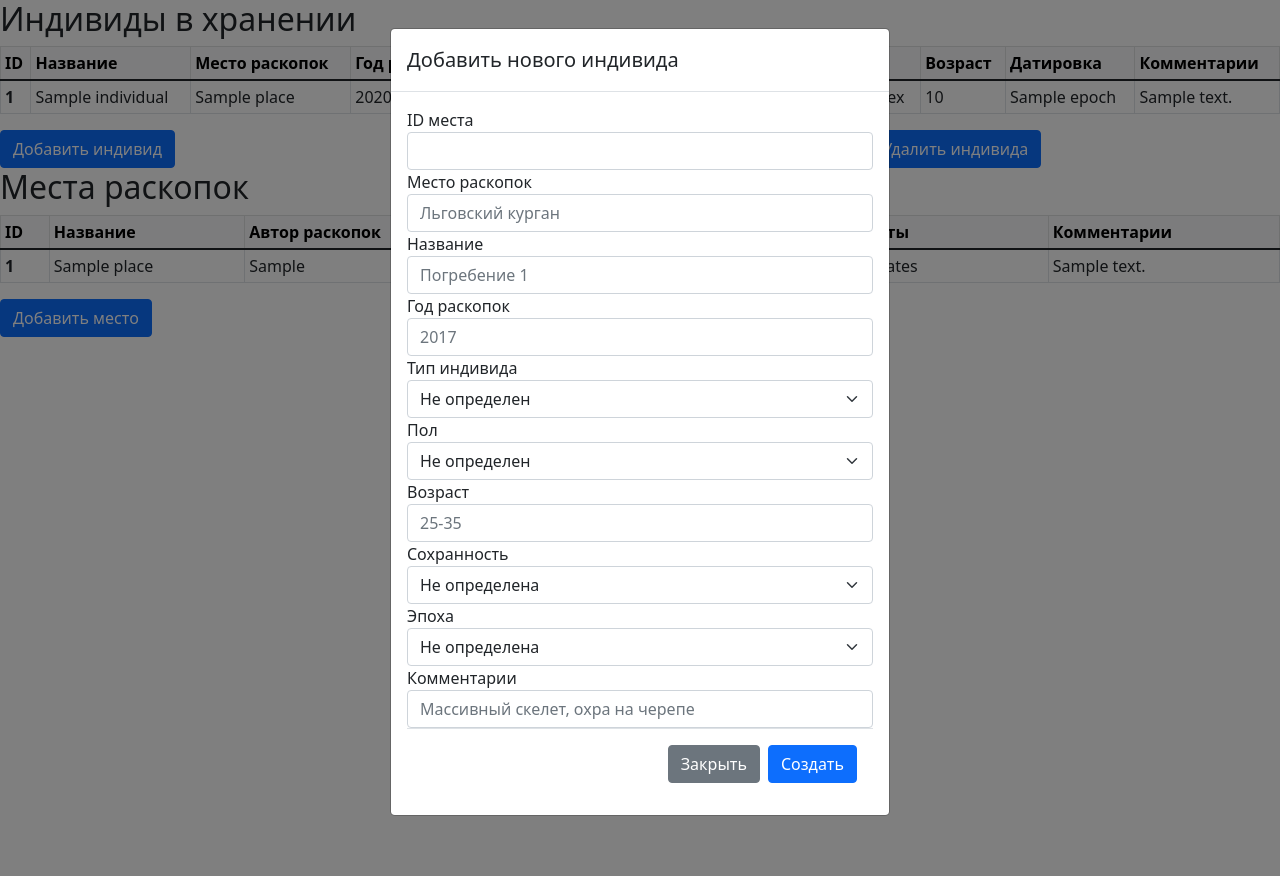
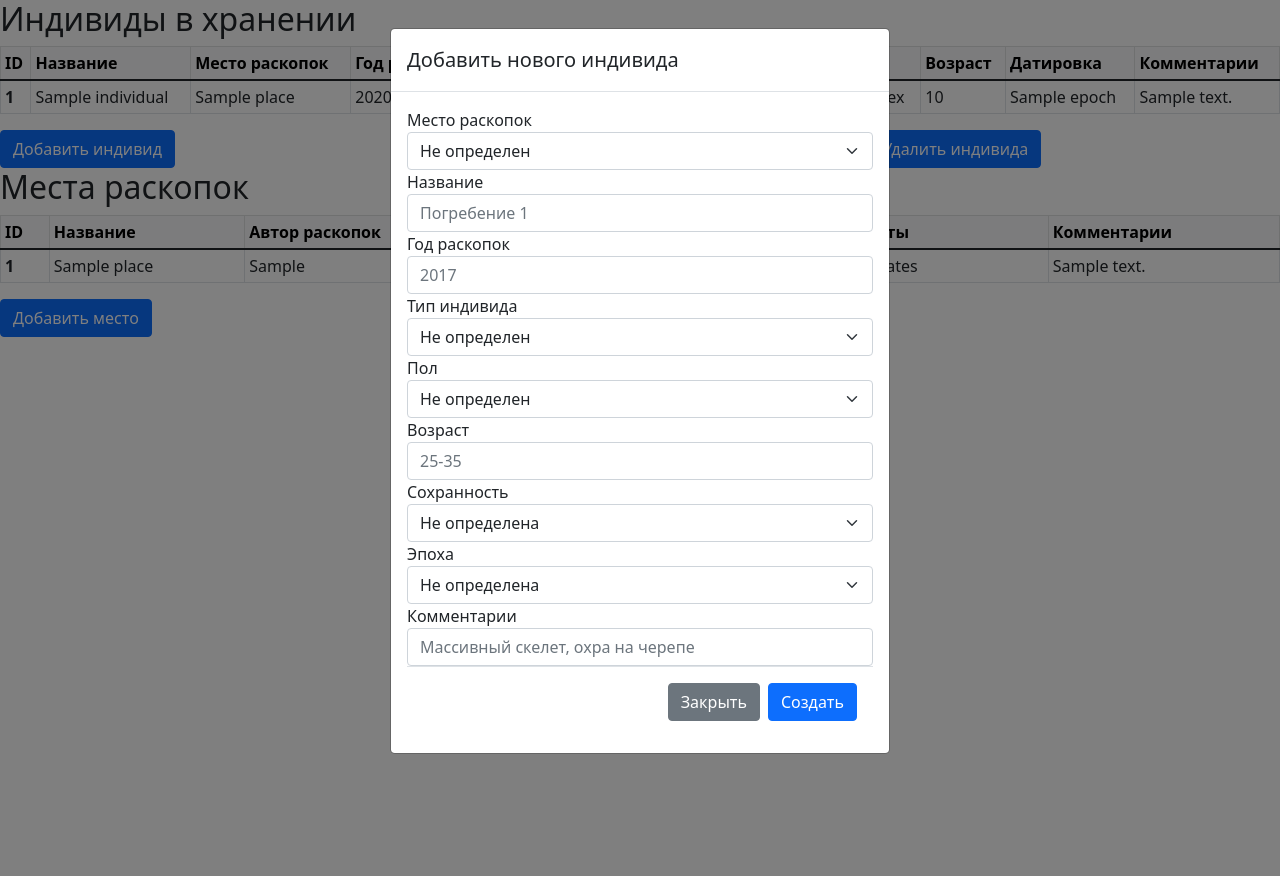
Before and after one commit to E-catalog/frontend, a Flask app: template frontend/templates/main_page.html in a window 1280 px wide, after a click on "Добавить индивид". Run offline with Flask 2, Linux system fonts and the light colour scheme; the template is opened without the code that fills it: most values are stand-ins (such as "Sample title", 1, 10 or a date in 2020).

Commit message:
chore: added place selection in add form

```diff
--- a/frontend/templates/individuals/add_individual.html
+++ b/frontend/templates/individuals/add_individual.html
@@ -7,12 +7,13 @@
         <div class="modal-body">
             <form action="{{ url_for('add_individual') }}" method="POST">
                 <div class="form-group">
-                    <label>ID места</label>
-                    <input class="form-control" name="place_uid">
-                </div>
-                <div class="form-group">
                     <label>Место раскопок</label>
-                    <input class="form-control" name="place" placeholder="Льговский курган">
+                    <select class="form-select" name="place_uid" aria-label="Место">
+                        <option selected>Не определен</option>
+                        {% for place in places %}
+                        <option value={{place.uid}}>{{ place.name }}</option>
+                        {% endfor %}
+                    </select>
                 </div>
                 <div class="form-group">
                     <label>Название</label>
```
